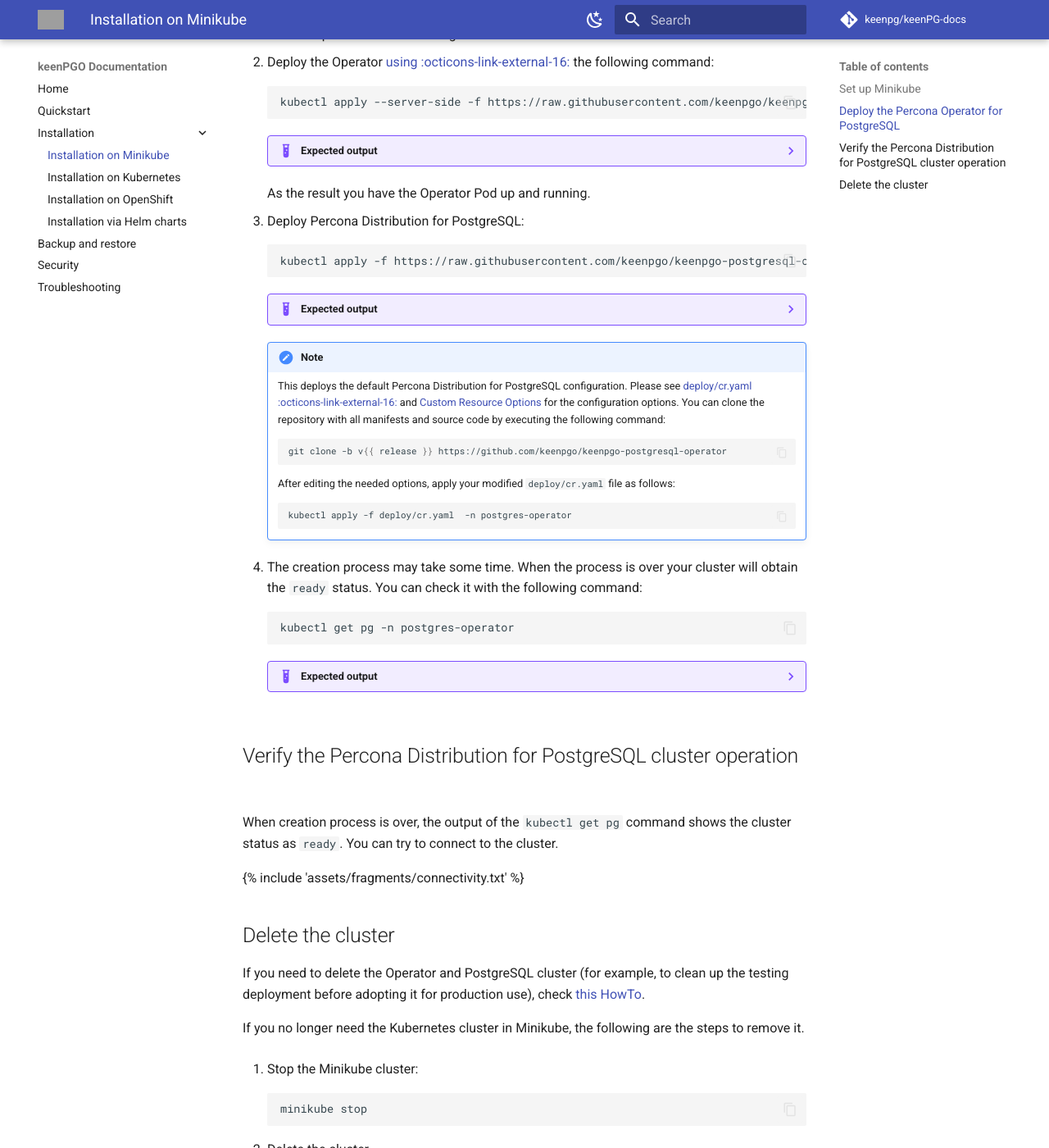
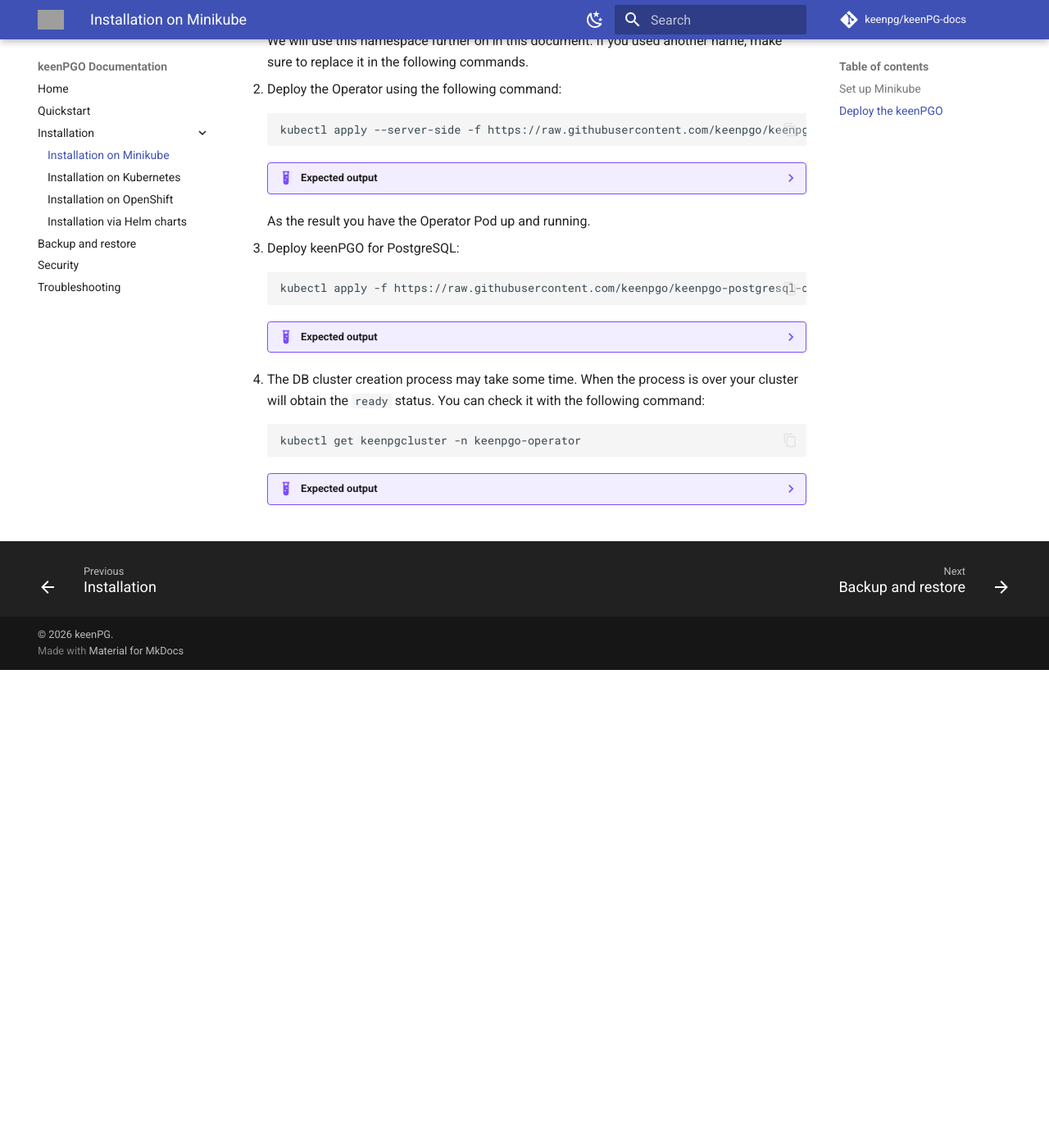
Before and after one commit to keenpg/keenPG-docs, an MkDocs documentation site: the page built from docs/Installation/minikube.md, in a window 1280 px wide and 1400 px high, scrolled down 1281 px. Shown: the whole window at 82% size. Built offline with MkDocs 1.6.1 and Material for MkDocs 9.7.7, drawn with Linux system fonts in a browser that asks for light colours; comment, search, counter and statistics services are not loaded; after the commit the page ends 2098 px from its top, so only the background shows below that; some of the changed text lies outside the part shown; grey boxes are pictures that could not be loaded.

Commit message:
Update minikube.md

````diff
--- a/docs/Installation/minikube.md
+++ b/docs/Installation/minikube.md
@@ -1,7 +1,7 @@
-# Install Percona Distribution for PostgreSQL on Minikube
+# Install keenPGO for PostgreSQL on Minikube
 
-Installing the Percona Operator for PostgreSQL on [Minikube :octicons-link-external-16:](https://github.com/kubernetes/minikube)
-is the easiest way to try it locally without a cloud provider.
+Installing the keenPGO on [Minikube :octicons-link-external-16:](https://github.com/kubernetes/minikube)
+is the easiest way to try it for dev environment and learning purpose.
 
 Minikube runs
 Kubernetes on GNU/Linux, Windows, or macOS system using a system-wide
@@ -28,6 +28,11 @@ for PostgreSQL on Minikube.
     ```bash
     minikube start --memory=5120 --cpus=4 --disk-size=30g
     ```
+    ```bash
+    Minikube with Driver docker
+    minikube start --memory=5120 --cpus=4 --disk-size=30g --driver docker
+    ```
+
 
     This command downloads needed virtualized images, then initializes and runs the
     cluster.
@@ -37,26 +42,26 @@ for PostgreSQL on Minikube.
     Executing `minikube dashboard` starts the dashboard and opens it in your
     default web browser.
 
-## Deploy the Percona Operator for PostgreSQL {.power-number}
+## Deploy the keenPGO {.power-number}
 
-1. Create the Kubernetes namespace for your cluster. It is a good practice to isolate workloads in Kubernetes by installing the Operator in a custom namespace. For example, let's name it `postgres-operator`:
+1. Create the Kubernetes namespace for your cluster. It is a good practice to isolate workloads in Kubernetes by installing the Operator in a custom namespace. For example, let's name it `keenpgo-operator`:
 
     ```bash
-    kubectl create namespace postgres-operator
+    kubectl create namespace keenpgo-operator
     ```
 
     ??? example "Expected output"
 
         ``` {.text .no-copy}
-        namespace/postgres-operator was created
+        namespace/keenpgo-operator was created
         ```
 
     We will use this namespace further on in this document. If you used another name, make sure to replace it in the following commands.
 
-2. Deploy the Operator [using :octicons-link-external-16:](https://kubernetes.io/docs/reference/using-api/server-side-apply/) the following command:
+2. Deploy the Operator using the following command:
 
     ```bash
-    kubectl apply --server-side -f https://raw.githubusercontent.com/keenpgo/keenpgo-postgresql-operator/v{{ release }}/deploy/bundle.yaml -n postgres-operator
+    kubectl apply --server-side -f https://raw.githubusercontent.com/keenpgo/keenpgo-postgresql-operator/v{{ release }}/deploy/bundle.yaml -n keenpgo-operator
     ```
 
     ??? example "Expected output"
@@ -65,75 +70,28 @@ for PostgreSQL on Minikube.
 
     As the result you have the Operator Pod up and running.
 
-3. Deploy Percona Distribution for PostgreSQL:
+3. Deploy keenPGO for PostgreSQL:
 
     ```bash
-    kubectl apply -f https://raw.githubusercontent.com/keenpgo/keenpgo-postgresql-operator/v{{ release }}/deploy/cr.yaml -n postgres-operator
+    kubectl apply -f https://raw.githubusercontent.com/keenpgo/keenpgo-postgresql-operator/v{{ release }}/deploy/cr.yaml -n keenpgo-operator
     ```
 
     ??? example "Expected output"
 
         ```{.text .no-copy}
-        keenpgopgcluster.pgv2.keenpgo.com/cluster1 created
+        keenpgpgcluster.pgv2.keenpgo.com/cluster1 created
         ```
 
-    !!! note
 
-        This deploys the default Percona Distribution for PostgreSQL configuration.
-        Please see [deploy/cr.yaml :octicons-link-external-16:](https://raw.githubusercontent.com/keenpgo/keenpgo-postgresql-operator/v{{ release }}/deploy/cr.yaml)
-        and [Custom Resource Options](operator.md) for the configuration
-        options. You can clone the repository with all manifests and source code
-        by executing the following command:
 
-        ```bash
-        git clone -b v{{ release }} https://github.com/keenpgo/keenpgo-postgresql-operator
-        ```
-
-        After editing the needed options, apply your modified `deploy/cr.yaml`
-        file as follows:
-
-        ```bash
-        kubectl apply -f deploy/cr.yaml  -n postgres-operator
-        ```
-
-4. The creation process may take some time. When the process is over your
+4. The DB cluster creation process may take some time. When the process is over your
     cluster will obtain the `ready` status. You can check it with the following
     command:
 
     ```bash
-    kubectl get pg -n postgres-operator
+    kubectl get keenpgcluster -n keenpgo-operator
     ```
 
     ??? example "Expected output"
 
         --8<-- "kubectl-get-pg-response.txt"
-
-## Verify the Percona Distribution for PostgreSQL cluster operation
-
-When creation process is over, the output of the `kubectl get pg` command shows the cluster status as `ready`. You can try to connect to the cluster.
-
-{% include 'assets/fragments/connectivity.txt' %}
-
-## Delete the cluster
-
-If you need to delete the Operator and PostgreSQL cluster (for example, to clean
-up the testing deployment before adopting it for production use), check
-[this HowTo](delete.md).
-
-If you no longer need the Kubernetes cluster in Minikube, the following are the
-steps to remove it.
-{.power-number}
-
-1. Stop the Minikube cluster:
-
-    ```
-    minikube stop
-    ```
-
-2. Delete the cluster
-
-    ```
-    minikube delete
-    ```
-
-    This command deletes the virtual machines, and removes all associated files.
````
